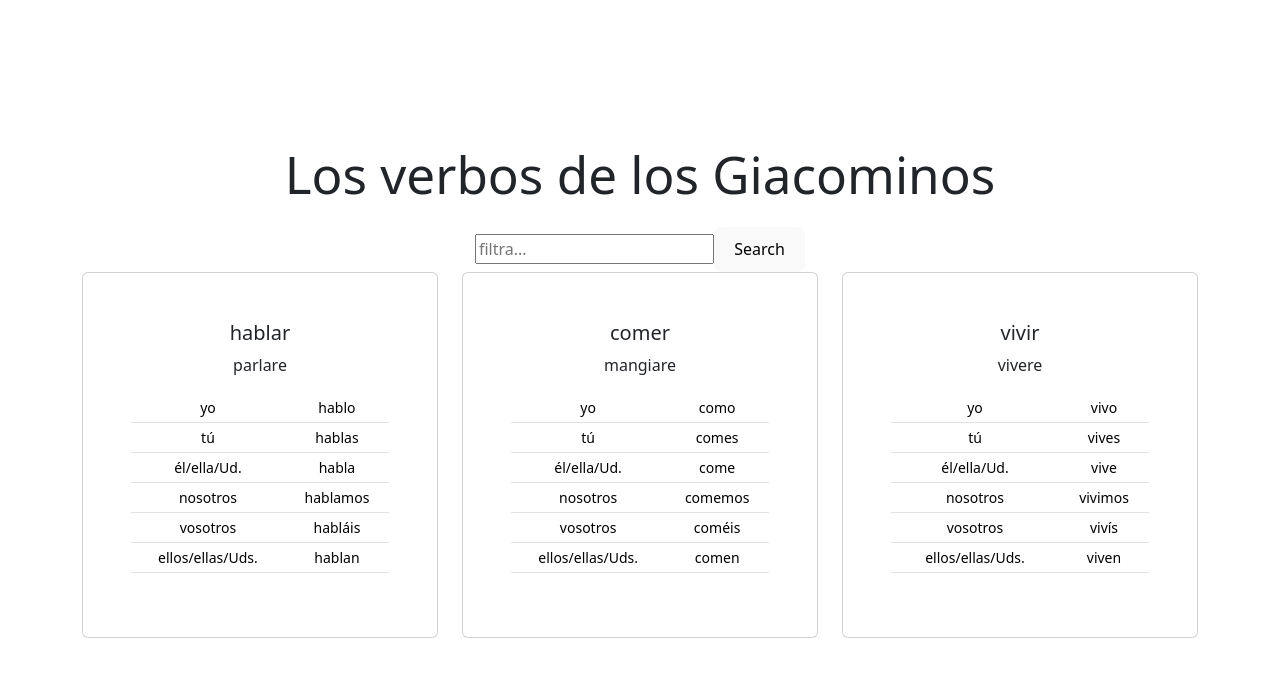
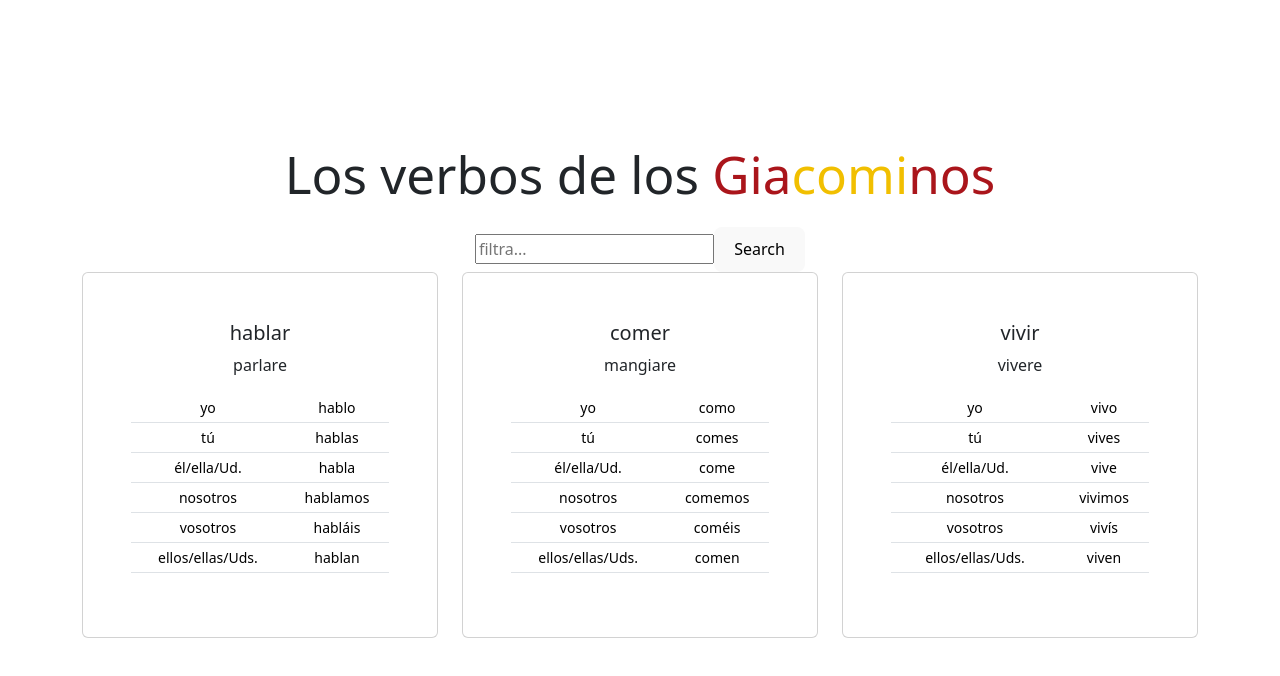
Before and after one commit to rony76/giacominos, a React (Vite) app: page / in a window 1280 px wide. Shown: the top 676 px of the page. Built offline with nearby package versions, Linux system fonts and the light colour scheme.

Commit message:
Color title with the Spanish flag colors

```diff
--- a/src/App.tsx
+++ b/src/App.tsx
@@ -6,7 +6,12 @@ import { VerbListContextProvider } from './hooks/VerbListContext';
 function App() {
   return (
     <>
-      <h1>Los verbos de los Giacominos</h1>
+      <h1>
+        Los verbos de los{' '}
+        <span style={{ color: '#AA151B' }}>Gia</span>
+        <span style={{ color: '#F1BF00' }}>comi</span>
+        <span style={{ color: '#AA151B' }}>nos</span>
+      </h1>
       <div className="container mt-4">
         <VerbListContextProvider>
           <SearchBarWrapper />
```
